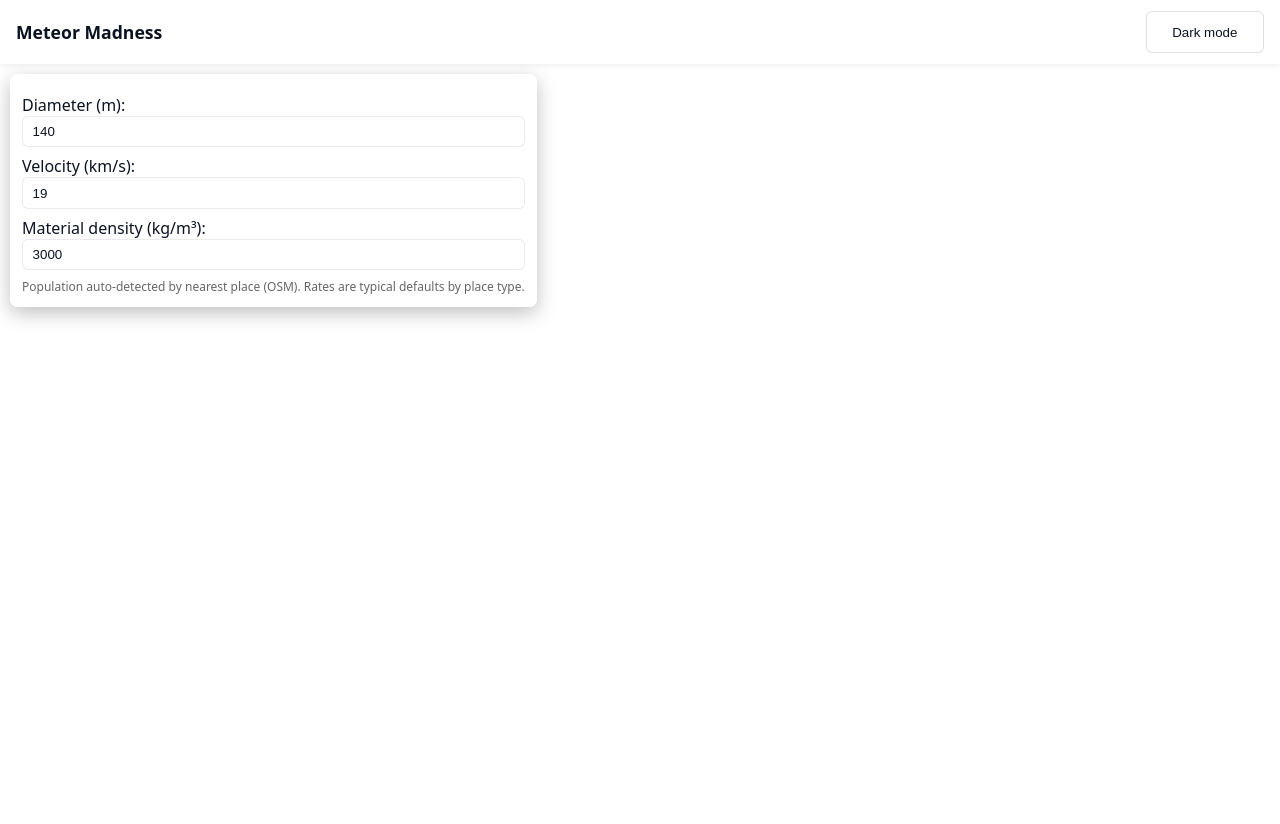
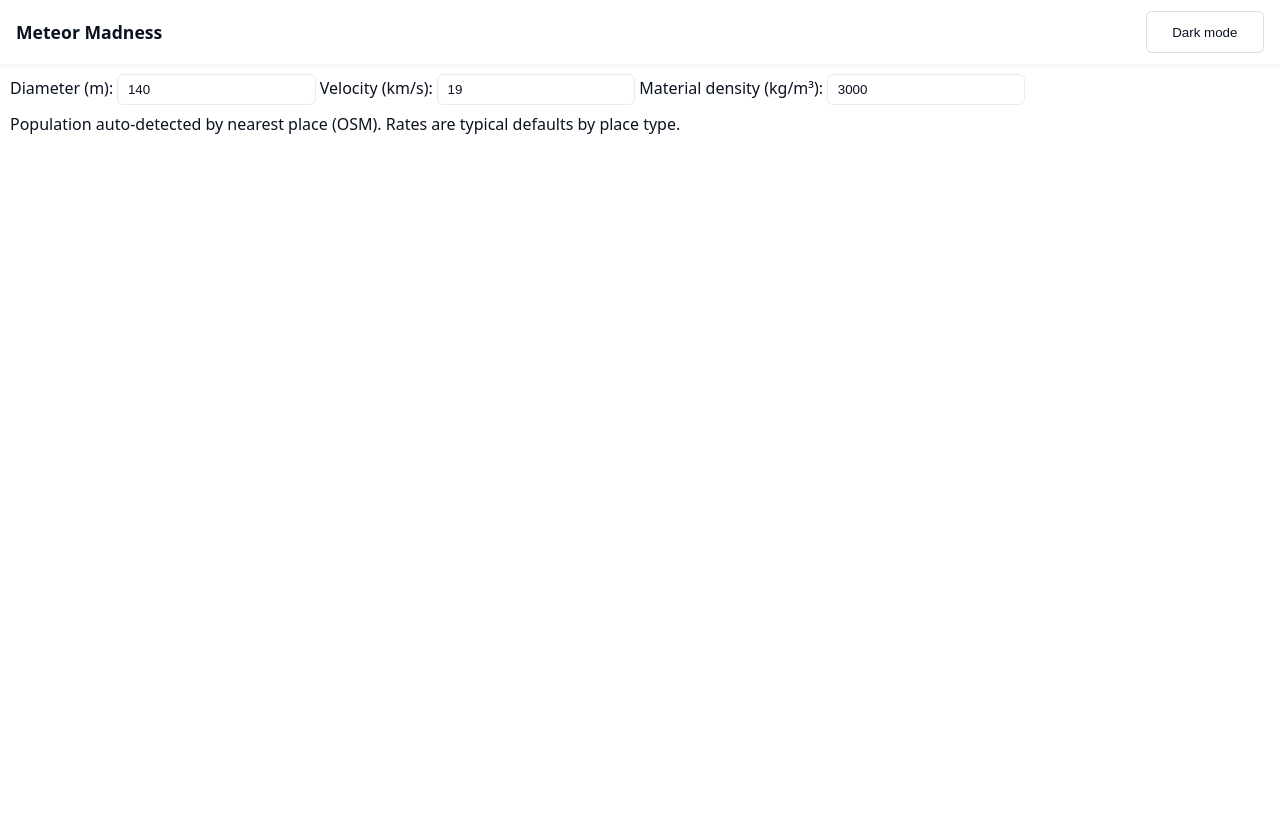
Before and after one commit to KManuel27/NASA-Space-Apps-Challenge-2025, a Flask app: page /map/1 in a window 1280 px wide. After the commit the page ends 134 px from the top, so only its background shows below. Run offline with Flask 3, Linux system fonts and the light colour scheme.

Commit message:
Update map_style.css

```diff
--- a/static/map_style.css
+++ b/static/map_style.css
@@ -1,59 +1,26 @@
+/* Default header height fallback */
+:root { --header-height: 64px; }
 
-.site-header + #map, #map { height: calc(100vh - 64px); width: 100%; margin-top: 64px; }
-.site-header .site-inner { padding-left: 0 !important; padding-right: 0 !important; }
-.input-panel {
-	position: absolute; top: calc(10px + 64px); left: 10px;
-	background: rgba(255,255,255,0.95); padding: 12px; border-radius: 8px;
-	font-family: inherit;
-	z-index: 1000; box-shadow: 0 6px 20px rgba(0,0,0,0.25);
-	min-width: 240px;
+html, body { height: 100%; margin: 0; }
+
+/* Keep header fixed */
+.site-header {
+  position: fixed;
+  top: 0; left: 0; right: 0;
+  height: var(--header-height);
+  display: flex;
+  align-items: center;
+  justify-content: space-between;
+  padding: 0 12px;
+  background: #111;
+  color: #fff;
+  z-index: 1001;
 }
-.input-panel label { display:block; margin: 6px 0; }
-.muted { color:#666; font-size:12px; }
-html.theme-dark .muted { color: rgba(255,255,255,0.75); }
 
-/* Floating zoom control (bottom-right) */
-.floating-zoom-control{
-	position: absolute;
-	right: 12px;
-	bottom: 12px;
-	background: white;
-	border-radius: 8px;
-	box-shadow: 0 2px 8px rgba(0,0,0,0.15);
-	z-index: 1200;
-	display: flex;
-	flex-direction: column;
-	overflow: hidden;
+/* Map fills everything below header */
+#map {
+  position: fixed;
+  top: var(--header-height);
+  left: 0; right: 0; bottom: 0;
+  width: 100%;
 }
-.floating-zoom-control .fz-btn{
-	border: none;
-	background: transparent;
-	padding: 8px 12px;
-	cursor: pointer;
-	font-size: 18px;
-	line-height: 1;
-}
-.floating-zoom-control .fz-btn:hover{ background: rgba(0,0,0,0.04); }
-
-/* Theme-aware tweaks */
-html.theme-dark .floating-zoom-control{ background: rgba(0,0,0,0.6); }
-html.theme-light .floating-zoom-control{ background: rgba(255,255,255,0.95); }
-html.theme-dark .input-panel{ background: rgba(0,0,0,0.6); color: var(--text-dark); }
-html.theme-light .input-panel{ background: rgba(255,255,255,0.95); color: var(--text-light); }
-
-/* Improve input readability in the panel */
-.input-panel label{ display:block; margin:8px 0; color: inherit; }
-.input-panel input, .input-panel select, .input-panel textarea {
-	width: 100%; box-sizing: border-box; padding: 8px 10px; border-radius:6px; border:1px solid rgba(0,0,0,0.12); background: transparent; color: inherit;
-}
-.input-panel input::placeholder{ color: rgba(0,0,0,0.45); }
-html.theme-dark .input-panel input::placeholder{ color: rgba(255,255,255,0.5); }
-html.theme-dark .input-panel input, html.theme-dark .input-panel select, html.theme-dark .input-panel textarea { border: 1px solid rgba(255,255,255,0.12); background: rgba(255,255,255,0.02); }
-html.theme-light .input-panel input, html.theme-light .input-panel select, html.theme-light .input-panel textarea { border: 1px solid rgba(0,0,0,0.08); background: rgba(255,255,255,0.98); }
-
-/* Slightly darker overlay for the panel in dark mode to make text more legible */
-html.theme-dark .input-panel{ background: rgba(12,12,14,0.85); }
-
-/* Floating zoom control contrast adjustments */
-html.theme-dark .floating-zoom-control{ background: rgba(12,12,14,0.85); box-shadow: 0 6px 18px rgba(0,0,0,0.6); }
-html.theme-light .floating-zoom-control{ background: rgba(255,255,255,0.95); }
```
